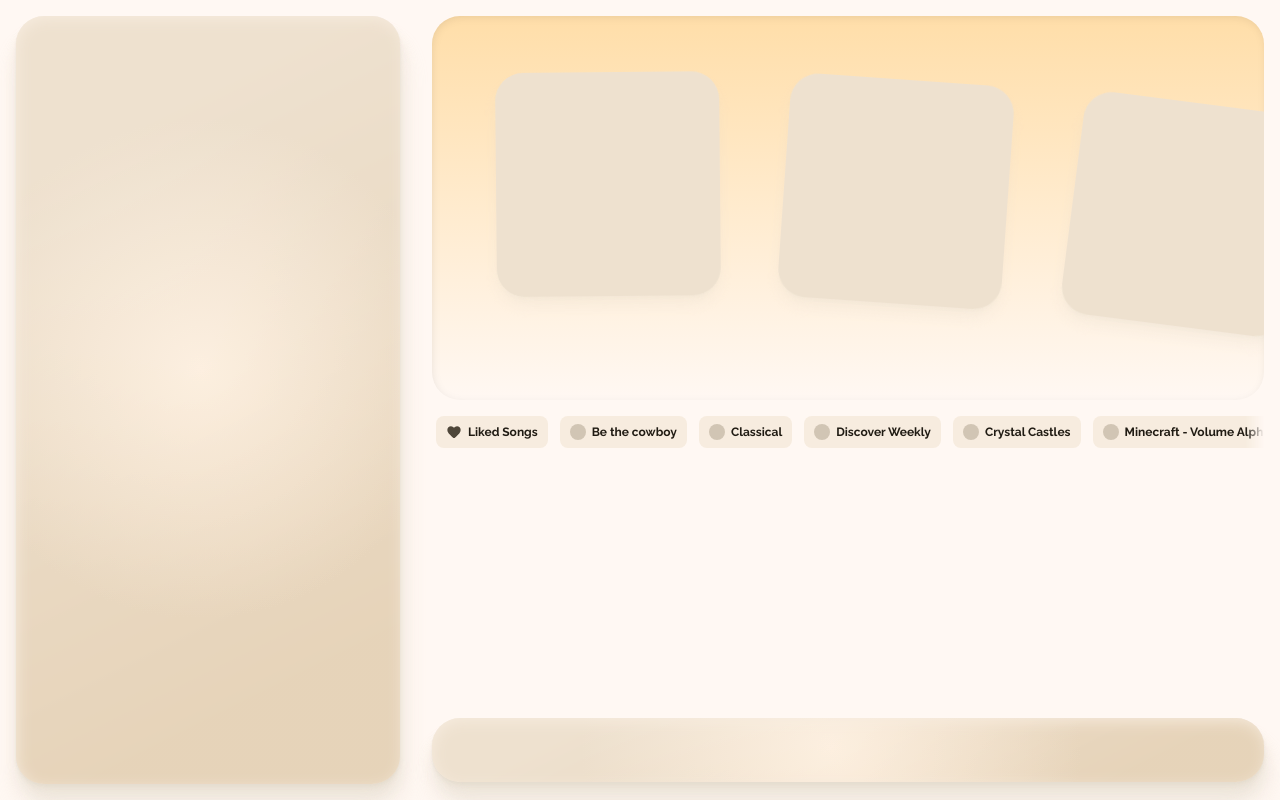
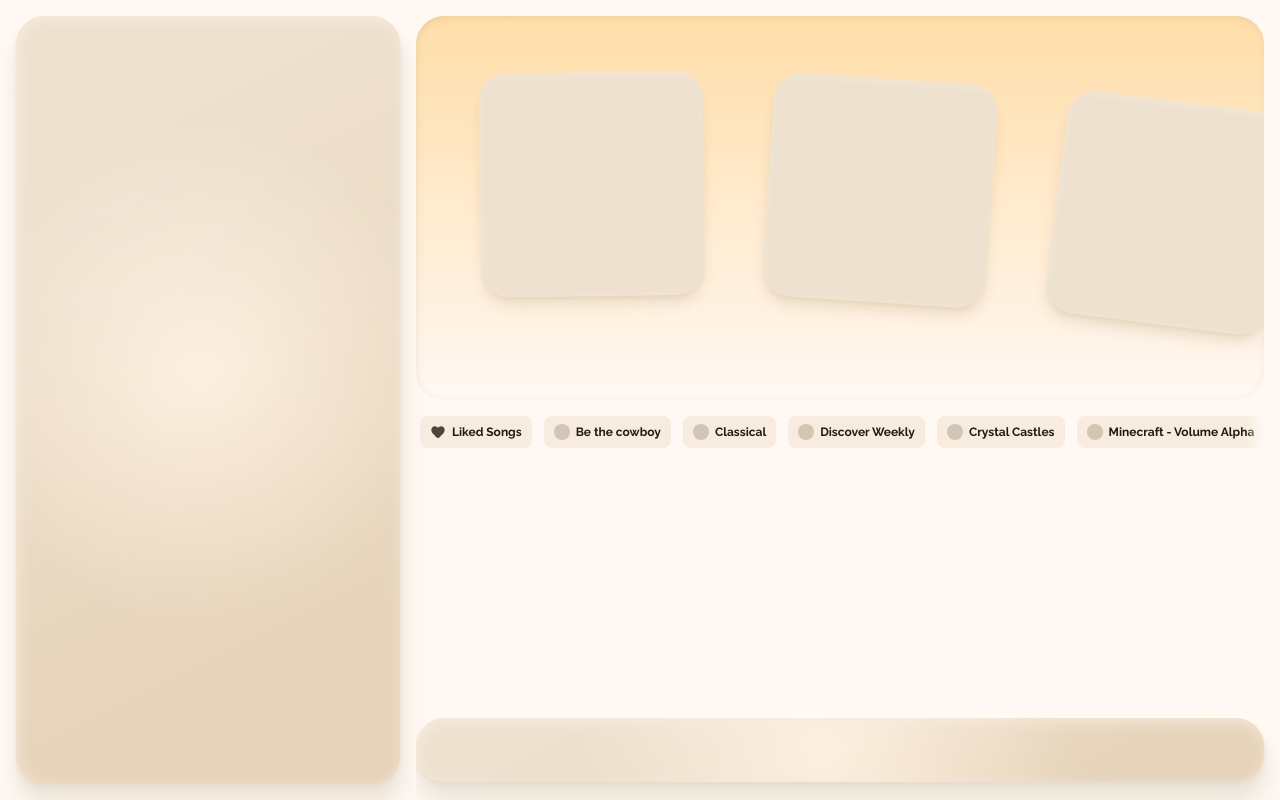
Before and after one commit to raayyananan/vault, a Next.js app: page / in a window 1280 px wide. Built offline with nearby package versions, Linux system fonts and the light colour scheme.

Commit message:
shadow color darkened

```diff
--- a/app/components/showcase-scroller.tsx
+++ b/app/components/showcase-scroller.tsx
@@ -14,16 +14,13 @@ export default function ShowcaseScroller() {
                         md:shadow-[inset_1px_2px_12px_-4px_rgba(0,0,0,0.15)]"
             >
                 {data.map((item, index) => {
-                    return <ScrollItem key={index} index={index} scrollerRef={scrollerRef} />
-                })}
-                {data.map((item, index) => {
-                    return <ScrollItem key={index} index={index} scrollerRef={scrollerRef} />
+                    return <ScrollItem key={index} index={index} image={item.thumbnail} name={item.name} scrollerRef={scrollerRef} />
                 })}
         </div>
     )
 }
 
-function ScrollItem({ scrollerRef, index } : { scrollerRef :  RefObject<HTMLElement>, index: number}) {
+function ScrollItem({ scrollerRef, index, image, name } : { scrollerRef :  RefObject<HTMLElement>, index: number, image: string, name: string }) {
     const ref = useRef(null);
     const scrollHook = useScroll({
         target: ref,
@@ -42,7 +39,7 @@ function ScrollItem({ scrollerRef, index } : { scrollerRef :  RefObject<HTMLElem
         visible: (i: number) => ({
             scale: 1,
             transition: {
-                delay: (i + 1) * 0.05,
+                // delay: (i + 1) * 0.05,
             }
         })
     }
@@ -50,7 +47,7 @@ function ScrollItem({ scrollerRef, index } : { scrollerRef :  RefObject<HTMLElem
     return (
         <motion.button
             ref={ref}
-            className="h-28 w-28 md:h-56 md:w-56 rounded-3xl bg-surface-variant shadow-lg shadow-inherit flex-shrink-0 snap-center"
+            className="h-28 w-28 md:h-56 md:w-56 rounded-3xl bg-surface-variant shadow-lg shadow-shadow-color-emphasized flex-shrink-0 snap-center overflow-hidden relative"
 
             custom={index}
             initial={{ scale: 0 }}
@@ -61,9 +58,11 @@ function ScrollItem({ scrollerRef, index } : { scrollerRef :  RefObject<HTMLElem
             whileHover={{ scale: 1.02 }}
             whileTap={{ scale: 0.97 }}
             viewport={{ root: scrollerRef }}
-            transition={{ type: "tween", ease: "circOut", duration: 0.15 }}
+            transition={{ type: "tween", ease: "circOut", duration: 0.15, delay: 0 }}
         >
-            {/* <div className="w-full h-full md:shadow-[inset_1px_2px_12px_-4px_rgb(var(--surface-container))]"></div> */}
+            <div className="w-full h-full md:shadow-[inset_1px_2px_12px_-4px_rgb(var(--surface-container))]"></div>
+            {/* <img src={image} alt={name} className="w-full h-full object-cover border rounded-3xl border-surface-variant" /> */}
+            {/* <div className="w-full h-full absolute top-0 left-0 bg-gradient-to-b from-transparent to-surface-variant scale-[1.01]"></div> */}
         </motion.button>
     )
 }
--- a/app/globals.css
+++ b/app/globals.css
@@ -54,7 +54,7 @@
   --surface-container-highest: 236 225 212;
 
   --shadow-color-standard: hsla(35deg 33% 85% / .33);
-  --shadow-color-emphasized: hsla(36deg 32% 75% / .33);
+  --shadow-color-emphasized: hsla(36deg 32% 65% / .33);
 
   --tw-shadow-color: var(--shadow-color-standard);
 
--- a/app/layout.tsx
+++ b/app/layout.tsx
@@ -19,7 +19,7 @@ export default function RootLayout({
       <head>
         <title>Vault in the Clouds</title>
       </head>
-      <body className={raleway.className}>{children}</body>
+      <body className={`${raleway.className} overscroll-none`}>{children}</body>
     </html>
   );
 }
--- a/app/page.tsx
+++ b/app/page.tsx
@@ -11,7 +11,7 @@ export default function Home() {
       <div className="sidenav-container md:p-4 pr-0">
         <Sidenav />
       </div>
-      <div className="flex-auto flex flex-col gap-4 relative overflow-x-scroll hide-scrollbar md:px-4 md:pt-4">
+      <div className="flex-auto flex flex-col gap-4 relative overflow-x-scroll hide-scrollbar md:pr-4 md:pt-4">
         <ShowcaseScroller />
         <div className="flex-auto">
           <div
--- a/tailwind.config.ts
+++ b/tailwind.config.ts
@@ -58,8 +58,8 @@ const config: Config = {
         "surface-container": "rgb(var(--surface-container) / <alpha-value>)",
         "surface-container-high": "rgb(var(--surface-container-high) / <alpha-value>)",
         "surface-container-highest": "rgb(var(--surface-container-highest) / <alpha-value>)",
-        "shadow-color-standard": "var(--shadow-color-1)",
-        "shadow-color-emphasized": "var(--shadow-color-2)",
+        "shadow-color-standard": "var(--shadow-color-standard)",
+        "shadow-color-emphasized": "var(--shadow-color-emphasized)",
       },
       backgroundImage: {
         "gradient-radial": "radial-gradient(var(--tw-gradient-stops))",
```
